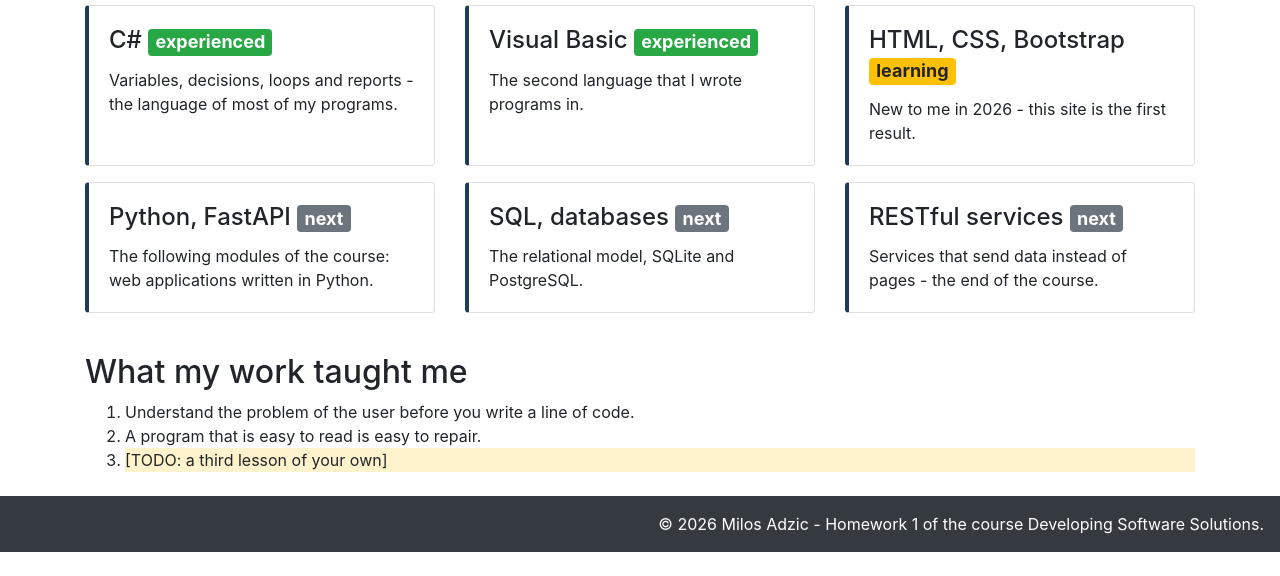
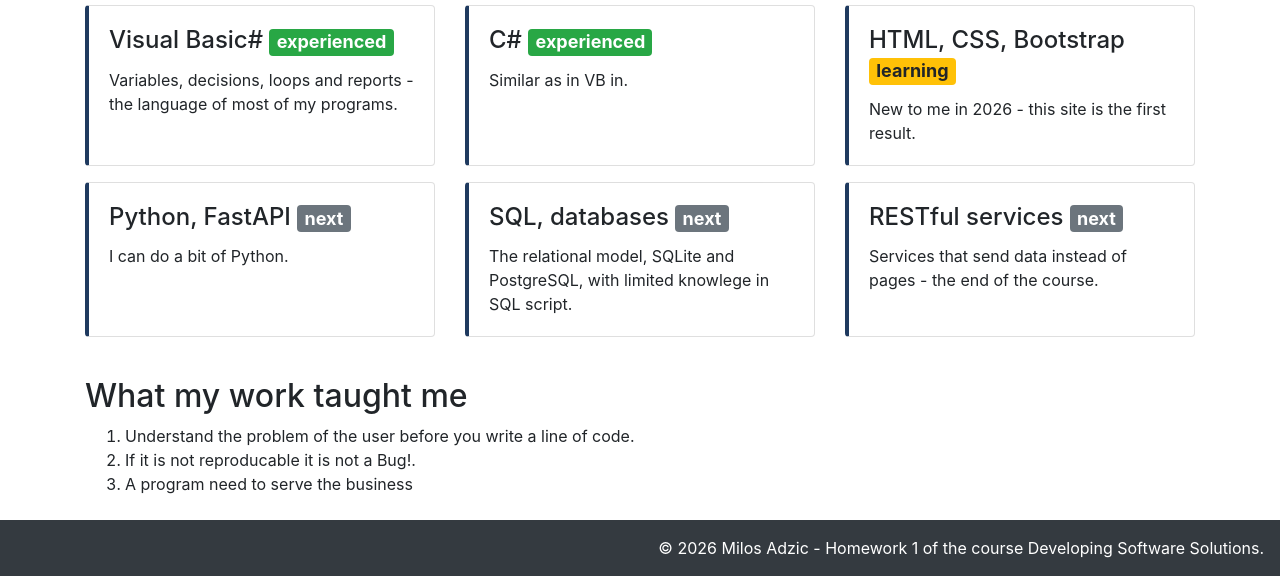
Before and after one commit to adzicmilos-star/personal-site, a plain HTML site: page career.html in a window 1280 px wide. Shown: the part 518-1094 px from the top of the page. Before the commit the page ends 1070 px from the top, so only its background shows below. Drawn offline with nearby package versions, Linux system fonts and the light colour scheme.

Commit message:
Update career details and programming skills

```diff
--- a/career.html
+++ b/career.html
@@ -53,7 +53,7 @@
                         <td>Client Business</td>
                     </tr>
                     <tr>
-                        <td> 2012-2022</td>
+                        <td> 2012 - 2022</td>
                         <td> BlackRock</td>
                         <td>Client Support and Account Management</td>
                     </tr>
@@ -67,7 +67,7 @@
             <div class="col-sm-6 col-lg-4 mb-3">
                 <div class="card h-100">
                     <div class="card-body">
-                        <h4 class="card-title">C# <span class="badge badge-success">experienced</span></h4>
+                        <h4 class="card-title">Visual Basic# <span class="badge badge-success">experienced</span></h4>
                         <p class="card-text">Variables, decisions, loops and reports - the language of most of my programs.</p>
                     </div>
                 </div>
@@ -75,8 +75,8 @@
             <div class="col-sm-6 col-lg-4 mb-3">
                 <div class="card h-100">
                     <div class="card-body">
-                        <h4 class="card-title">Visual Basic <span class="badge badge-success">experienced</span></h4>
-                        <p class="card-text">The second language that I wrote programs in.</p>
+                        <h4 class="card-title">C# <span class="badge badge-success">experienced</span></h4>
+                        <p class="card-text">Similar as in VB in.</p>
                     </div>
                 </div>
             </div>
@@ -92,7 +92,7 @@
                 <div class="card h-100">
                     <div class="card-body">
                         <h4 class="card-title">Python, FastAPI <span class="badge badge-secondary">next</span></h4>
-                        <p class="card-text">The following modules of the course: web applications written in Python.</p>
+                        <p class="card-text">I can do a bit of Python.</p>
                     </div>
                 </div>
             </div>
@@ -100,7 +100,7 @@
                 <div class="card h-100">
                     <div class="card-body">
                         <h4 class="card-title">SQL, databases <span class="badge badge-secondary">next</span></h4>
-                        <p class="card-text">The relational model, SQLite and PostgreSQL.</p>
+                        <p class="card-text">The relational model, SQLite and PostgreSQL, with limited knowlege in SQL script.</p>
                     </div>
                 </div>
             </div>
@@ -118,8 +118,8 @@
         <h2 class="mt-4">What my work taught me</h2>
         <ol>
             <li>Understand the problem of the user before you write a line of code.</li>
-            <li>A program that is easy to read is easy to repair.</li>
-            <li class="todo">[TODO: a third lesson of your own]</li>
+            <li>If it is not reproducable it is not a Bug!.</li>
+            <li>A program need to serve the business</li>
         </ol>
     </div>
 
```
